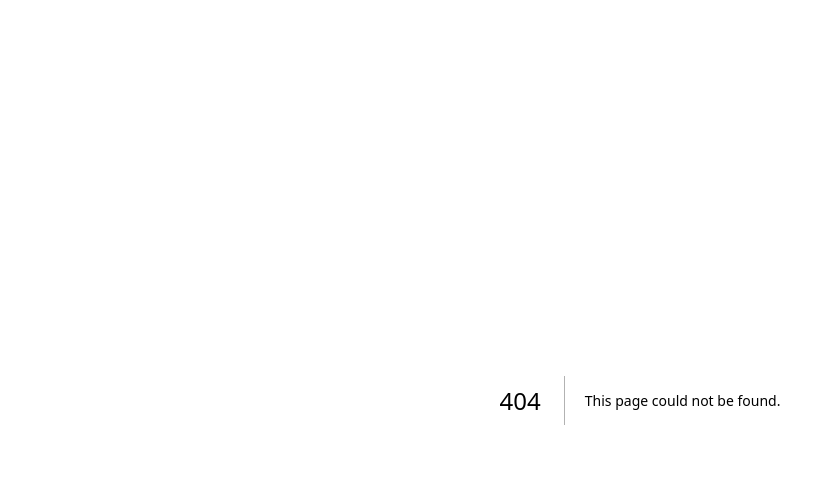
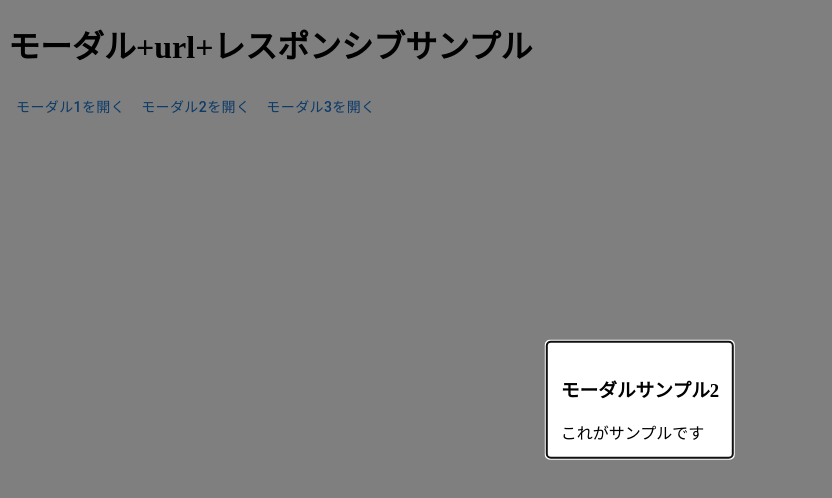
Before and after one commit to takecchi/responsive-modal-example, a Next.js app: page /modal/sample2 in a window 1280 px wide. Before the commit this address had no page. Shown: the top 498 px of the page, without its empty margins (0-832 px from the left). Built offline with nearby package versions, Linux system fonts and the light colour scheme.

Commit message:
サンプル1~3

```diff
--- a/src/components/templates/Top.tsx
+++ b/src/components/templates/Top.tsx
@@ -4,28 +4,57 @@ import { useRouter } from 'next/router';
 import { useState } from 'react';
 
 type Props = {
-  modalOpen: boolean;
+  modalName?: 'sample1' | 'sample2' | 'sample3';
 };
 
-const TopTemplate = ({ modalOpen }: Props) => {
+const TopTemplate = ({ modalName }: Props) => {
   const router = useRouter();
-  const [open, setOpen] = useState<boolean>(modalOpen);
+  const [open, setOpen] = useState(modalName);
 
-  const handleOpen = async () => {
-    setOpen(true);
-    await router.push('/', '/modal/sample', { shallow: true });
+  const handleOpen = async (name: 'sample1' | 'sample2' | 'sample3') => {
+    setOpen(name);
+    await router.push('/', `/modal/${name}`, { shallow: true });
   };
   const handleClose = async () => {
-    setOpen(false);
+    setOpen(undefined);
     await router.push('/', '/', { shallow: true });
   };
 
   return (
     <>
       <h1>モーダル+url+レスポンシブサンプル</h1>
-      <Button onClick={handleOpen}>モーダルを開く</Button>
-      <Modal open={open} handleClose={handleClose}>
-        <h3>モーダルサンプル</h3>
+      <Button
+        onClick={async () => {
+          await handleOpen('sample1');
+        }}
+      >
+        モーダル1を開く
+      </Button>
+      <Button
+        onClick={async () => {
+          await handleOpen('sample2');
+        }}
+      >
+        モーダル2を開く
+      </Button>
+      <Button
+        onClick={async () => {
+          await handleOpen('sample3');
+        }}
+      >
+        モーダル3を開く
+      </Button>
+
+      <Modal open={open === 'sample1'} handleClose={handleClose}>
+        <h3>モーダルサンプル1</h3>
+        これがサンプルです
+      </Modal>
+      <Modal open={open === 'sample2'} handleClose={handleClose}>
+        <h3>モーダルサンプル2</h3>
+        これがサンプルです
+      </Modal>
+      <Modal open={open === 'sample3'} handleClose={handleClose}>
+        <h3>モーダルサンプル3</h3>
         これがサンプルです
       </Modal>
     </>
--- a/src/pages/index.tsx
+++ b/src/pages/index.tsx
@@ -3,7 +3,7 @@ import TopTemplate from '@/components/templates/Top';
 export default function Home() {
   return (
     <main>
-      <TopTemplate modalOpen={false} />
+      <TopTemplate modalName={undefined} />
     </main>
   );
 }
--- /dev/null
+++ b/src/pages/modal/sample2.tsx
@@ -0,0 +1,11 @@
+import { NextPage } from 'next';
+import TopTemplate from '@/components/templates/Top';
+
+const ModalPage: NextPage = () => {
+  return (
+    <main>
+      <TopTemplate modalName={'sample2'} />
+    </main>
+  );
+};
+export default ModalPage;
--- a/src/pages/modal/sample.tsx
+++ b/src/pages/modal/sample3.tsx
@@ -4,7 +4,7 @@ import TopTemplate from '@/components/templates/Top';
 const ModalPage: NextPage = () => {
   return (
     <main>
-      <TopTemplate modalOpen={true} />
+      <TopTemplate modalName={'sample3'} />
     </main>
   );
 };
```
Also changed, not shown: src/pages/modal/sample1.tsx (added, +11 -0 lines), 1 other file (tests, documents, lock files or other folders).
